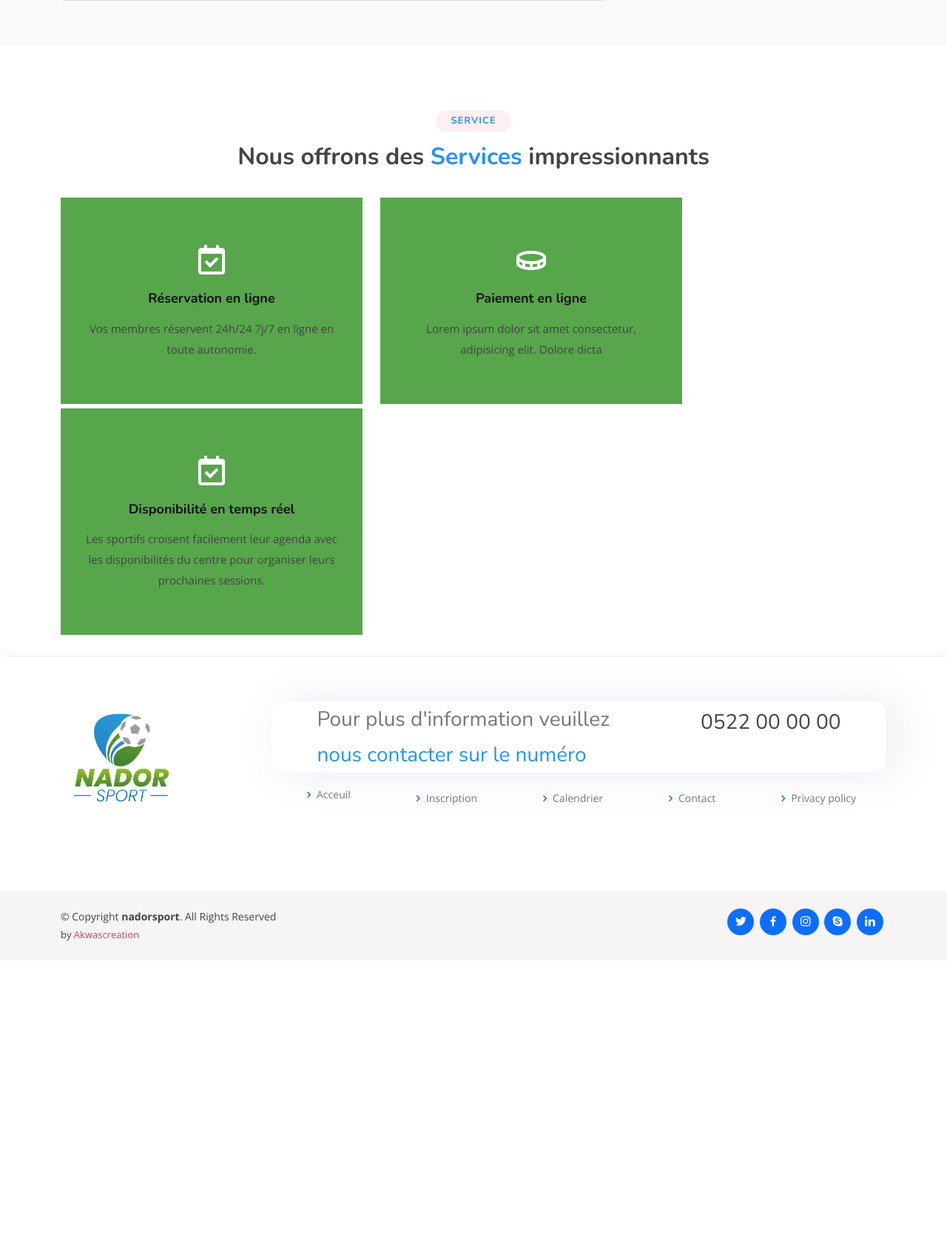
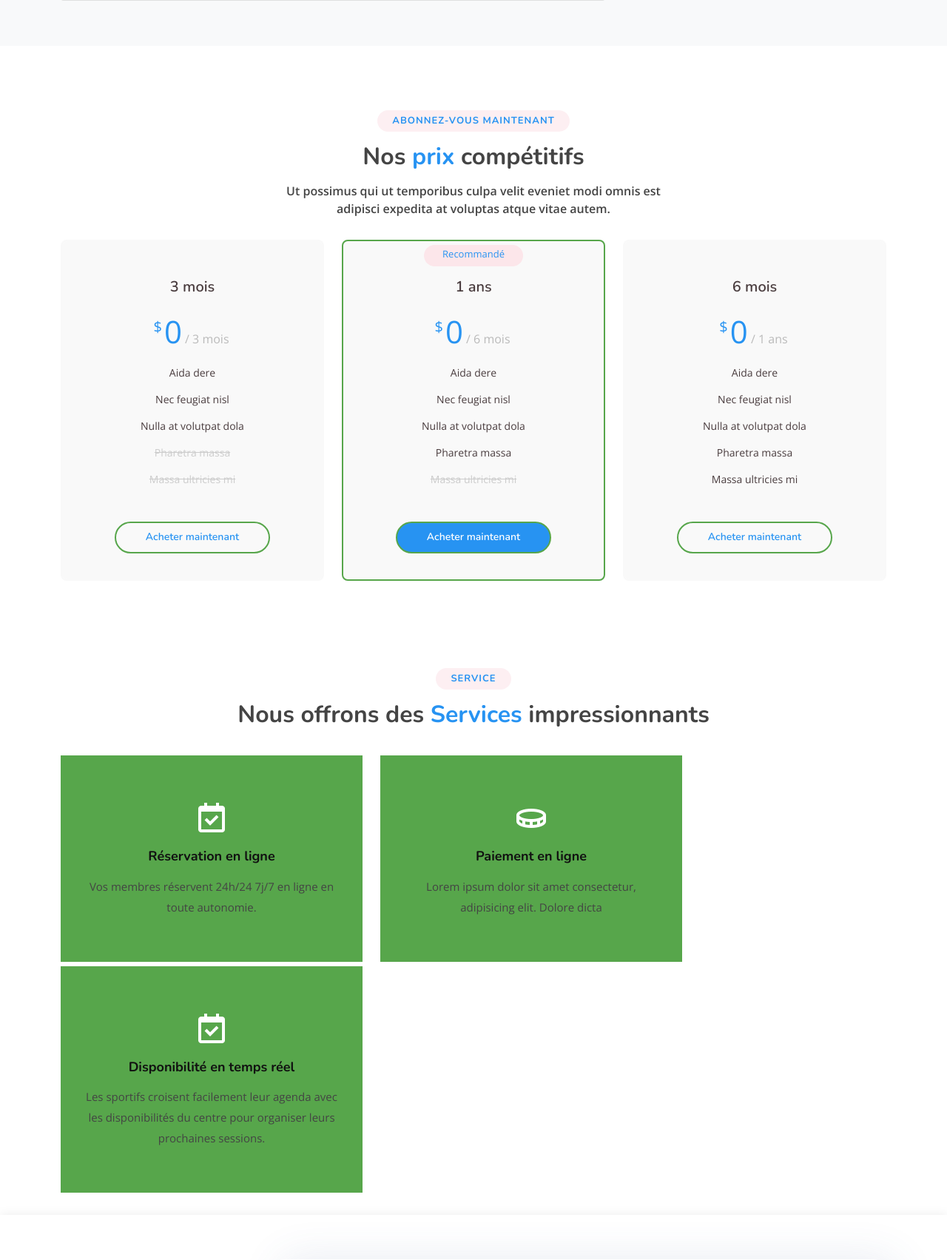
Before and after one commit to ZakariaBatty/nadorsport, a PHP site: page /nadorsport/ in a window 1280 px wide. Shown: the part 2458-4161 px from the top of the page at 74% size. Before the commit the page ends 3730 px from the top, so only its background shows below. Run offline with PHP 8.4, Linux system fonts and the light colour scheme; data comes from the database, SQL or seed files in the repository; some libraries are stand-ins or nearby versions.

Commit message:
add section pricing

```diff
--- a/assets/css/style.css
+++ b/assets/css/style.css
@@ -1,10 +1,3 @@
-/**
-* Template Name: Tempo - v4.7.0
-* Template URL: https://bootstrapmade.com/tempo-free-onepage-bootstrap-theme/
-* Author: BootstrapMade.com
-* License: https://bootstrapmade.com/license/
-*/
-
 /*--------------------------------------------------------------
 # General
 --------------------------------------------------------------*/
@@ -784,6 +777,107 @@ section {
 }
 
 /*--------------------------------------------------------------
+# Pricing
+--------------------------------------------------------------*/
+.pricing .box {
+  padding: 20px;
+  background: #f9f9f9;
+  text-align: center;
+  border-radius: 8px;
+  position: relative;
+  overflow: hidden;
+  border: 2px solid #f9f9f9;
+}
+.pricing .box h3 {
+  font-weight: 400;
+  padding: 15px;
+  margin-top: 15px;
+  font-size: 20px;
+  font-weight: 600;
+  color: #493c3e;
+}
+.pricing .box h4 {
+  font-size: 42px;
+  color: #2793f2;
+  font-weight: 500;
+  font-family: 'Open Sans', sans-serif;
+  margin-bottom: 20px;
+}
+.pricing .box h4 sup {
+  font-size: 20px;
+  top: -15px;
+  left: -3px;
+}
+.pricing .box h4 span {
+  color: #bababa;
+  font-size: 16px;
+  font-weight: 300;
+}
+.pricing .box ul {
+  padding: 0;
+  list-style: none;
+  color: #493c3e;
+  text-align: center;
+  line-height: 20px;
+  font-size: 14px;
+}
+.pricing .box ul li {
+  padding-bottom: 16px;
+}
+.pricing .box ul i {
+  color: #2793f2;
+  font-size: 18px;
+  padding-right: 4px;
+}
+.pricing .box ul .na {
+  color: #ccc;
+  text-decoration: line-through;
+}
+.pricing .box .btn-wrap {
+  padding: 15px;
+  text-align: center;
+}
+.pricing .box .btn-buy {
+  display: inline-block;
+  padding: 8px 40px 10px 40px;
+  border-radius: 50px;
+  border: 2px solid #57a64b;
+  color: #2793f2;
+  font-size: 14px;
+  font-weight: 400;
+  font-family: 'Nunito', sans-serif;
+  font-weight: 600;
+  transition: 0.3s;
+}
+.pricing .box .btn-buy:hover {
+  background: #2793f2;
+  color: #fff;
+}
+.pricing .recommended {
+  border-color: #57a64b;
+}
+.pricing .recommended .btn-buy {
+  background: #2793f2;
+  color: #fff;
+}
+.pricing .recommended .btn-buy:hover {
+  background: #2793f2;
+  border-color: #2793f2;
+}
+.pricing .recommended-badge {
+  position: absolute;
+  top: 5px;
+  left: 50%;
+  transform: translateX(-50%);
+  z-index: 1;
+  font-size: 13px;
+  padding: 3px 25px 6px 25px;
+  background: #fce6ea;
+  color: #2793f2;
+  border-radius: 50px;
+}
+
+/*--------------------------------------------------------------
 # F.A.Q
 --------------------------------------------------------------*/
 .faq {
--- a/bootstrap.php
+++ b/bootstrap.php
@@ -1,2 +1,2 @@
 <?php
-define('BASE_URL', 'https://nadorsport.ma/beta/');
+define('BASE_URL', 'http://localhost/nadorsport/');
--- a/database/DB.php
+++ b/database/DB.php
@@ -5,8 +5,8 @@ class DB
     static public function connect()
     {
 
-        $db = new PDO('mysql:host=localhost;dbname=nadorsport', 'nadorsport', '7Yjq6z5#');
-        // $db = new PDO('mysql:host=localhost;dbname=nadorsport', 'root', '');
+        // $db = new PDO('mysql:host=localhost;dbname=nadorsport', 'nadorsport', '7Yjq6z5#');
+        $db = new PDO('mysql:host=localhost;dbname=nadorsport', 'root', '');
         $db->exec('set names utf8');
         $db->setAttribute(PDO::ATTR_ERRMODE, PDO::ERRMODE_WARNING);
         return $db;
--- a/index.php
+++ b/index.php
@@ -7,7 +7,7 @@ $client = new ClientsController();
 
 
 $pages = [
-    'logout', 'login-admin', 'home', 'about', 'contact', 'terrien-details', 'all-terrien', 'email',
+    'logout', 'login-admin', 'home', 'about', 'contact', 'terrien-details', 'all-terrien',
     'login', 'register', 'c-panel', 'account', 'ajouter-terrain', 'clients', 'reservation',
     'dashbord', 'change-password', 'ajouter-admin', 'reservation-terrain', 'delete', 'all-terrien-basket', 'checkout', 'my-profile', 'logout-user'
 ];
--- a/views/home.php
+++ b/views/home.php
@@ -92,18 +92,7 @@ require_once './views/include/header.php';
                                 <h3 style="margin-top: 0px; margin-bottom: 0px;" class="order-1">
                                     Semaine 11/2022
                                 </h3>
-
-
-                                <!-- <div class="pull-right d-block d-md-none">
-                                    <div class="btn-group pb-1 flatpickr" role="group" aria-label="Calendar">
-                                        <a href="#" class="btn btn-outline-secondary"><span class="fa-solid fa-arrow-left"></span></a>
-                                        <a href="#" class="btn btn-outline-secondary">AUJOURD'HUI</a>
-                                        <a href="#" class="btn btn-outline-secondary"><span class="fa-solid fa-arrow-right"></span></a>
-                                    </div>
-                                </div> -->
                             </div>
-
-
                             <div class="table-responsive">
                                 <table class="table table-bordered calendar">
                                     <thead>
@@ -936,6 +925,7 @@ require_once './views/include/header.php';
                 </div>
             </div>
     </section>
+    <?php include('./views/pricing.php'); ?>
     <section id="services" class="services">
         <div class="container">
 
--- /dev/null
+++ b/views/pricing.php
@@ -0,0 +1,69 @@
+<!-- ======= Pricing Section ======= -->
+<section id="pricing" class="pricing">
+    <div class="container">
+
+        <div class="section-title">
+            <h2>Abonnez-vous maintenant</h2>
+            <h3>Nos <span>prix</span> compétitifs</h3>
+            <p>Ut possimus qui ut temporibus culpa velit eveniet modi omnis est adipisci expedita at voluptas atque
+                vitae autem.</p>
+        </div>
+
+        <div class="row">
+
+            <div class="col-lg-4 col-md-6">
+                <div class="box">
+                    <h3>3 mois</h3>
+                    <h4><sup>$</sup>0<span> / 3 mois</span></h4>
+                    <ul>
+                        <li>Aida dere</li>
+                        <li>Nec feugiat nisl</li>
+                        <li>Nulla at volutpat dola</li>
+                        <li class="na">Pharetra massa</li>
+                        <li class="na">Massa ultricies mi</li>
+                    </ul>
+                    <div class="btn-wrap">
+                        <a href="#" class="btn-buy">Acheter maintenant</a>
+                    </div>
+                </div>
+            </div>
+
+            <div class="col-lg-4 col-md-6 mt-4 mt-md-0">
+                <div class="box recommended">
+                    <span class="recommended-badge">Recommandé</span>
+                    <h3>1 ans</h3>
+                    <h4><sup>$</sup>0<span> / 6 mois</span></h4>
+                    <ul>
+                        <li>Aida dere</li>
+                        <li>Nec feugiat nisl</li>
+                        <li>Nulla at volutpat dola</li>
+                        <li>Pharetra massa</li>
+                        <li class="na">Massa ultricies mi</li>
+                    </ul>
+                    <div class="btn-wrap">
+                        <a href="#" class="btn-buy">Acheter maintenant</a>
+                    </div>
+                </div>
+            </div>
+
+            <div class="col-lg-4 col-md-6 mt-4 mt-lg-0">
+                <div class="box">
+                    <h3>6 mois</h3>
+                    <h4><sup>$</sup>0<span> / 1 ans</span></h4>
+                    <ul>
+                        <li>Aida dere</li>
+                        <li>Nec feugiat nisl</li>
+                        <li>Nulla at volutpat dola</li>
+                        <li>Pharetra massa</li>
+                        <li>Massa ultricies mi</li>
+                    </ul>
+                    <div class="btn-wrap">
+                        <a href="#" class="btn-buy">Acheter maintenant</a>
+                    </div>
+                </div>
+            </div>
+
+        </div>
+
+    </div>
+</section><!-- End Pricing Section -->
```
Also changed, not shown: views/email.php (deleted, +0 -40 lines), .htaccess.
